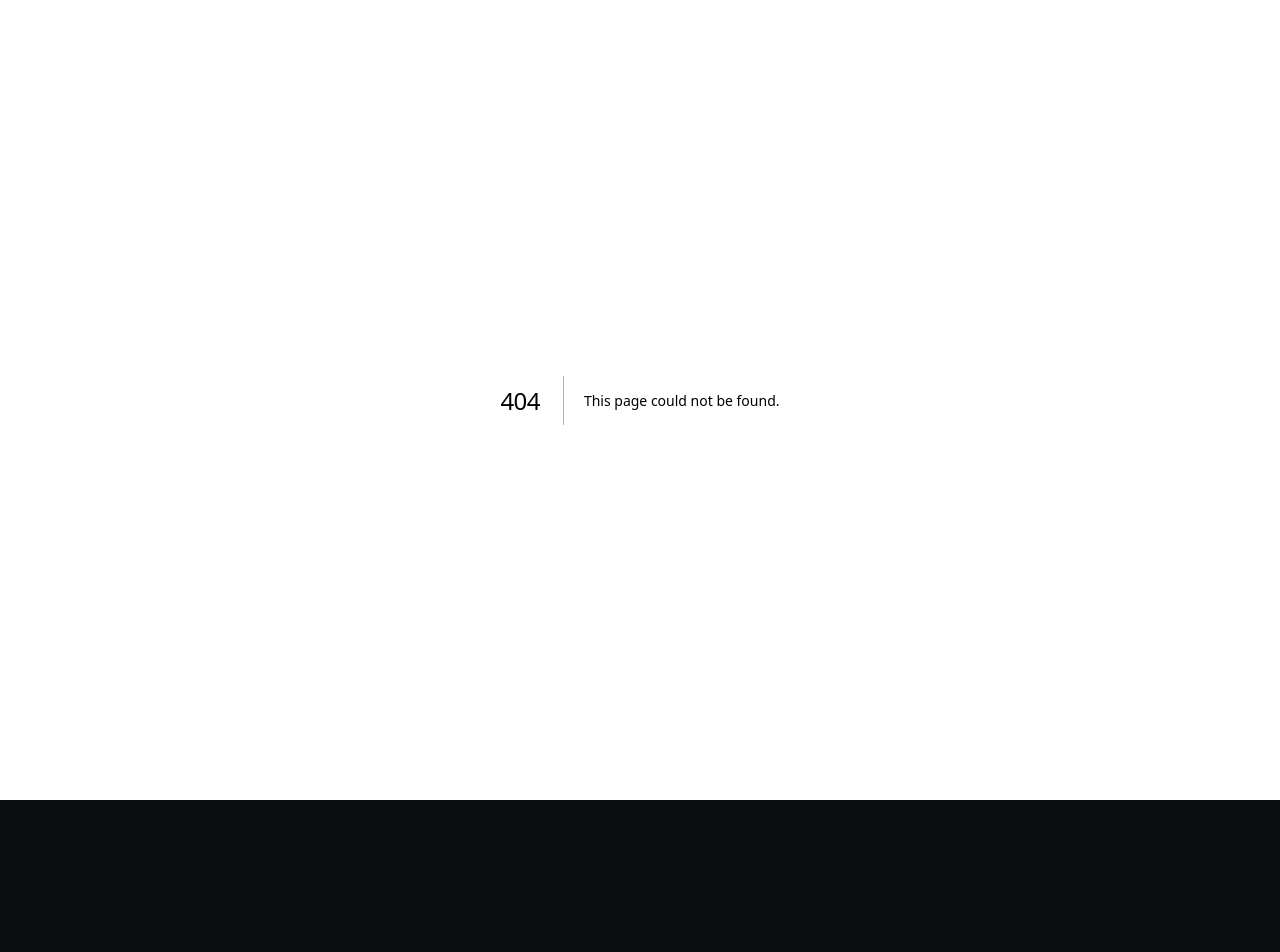
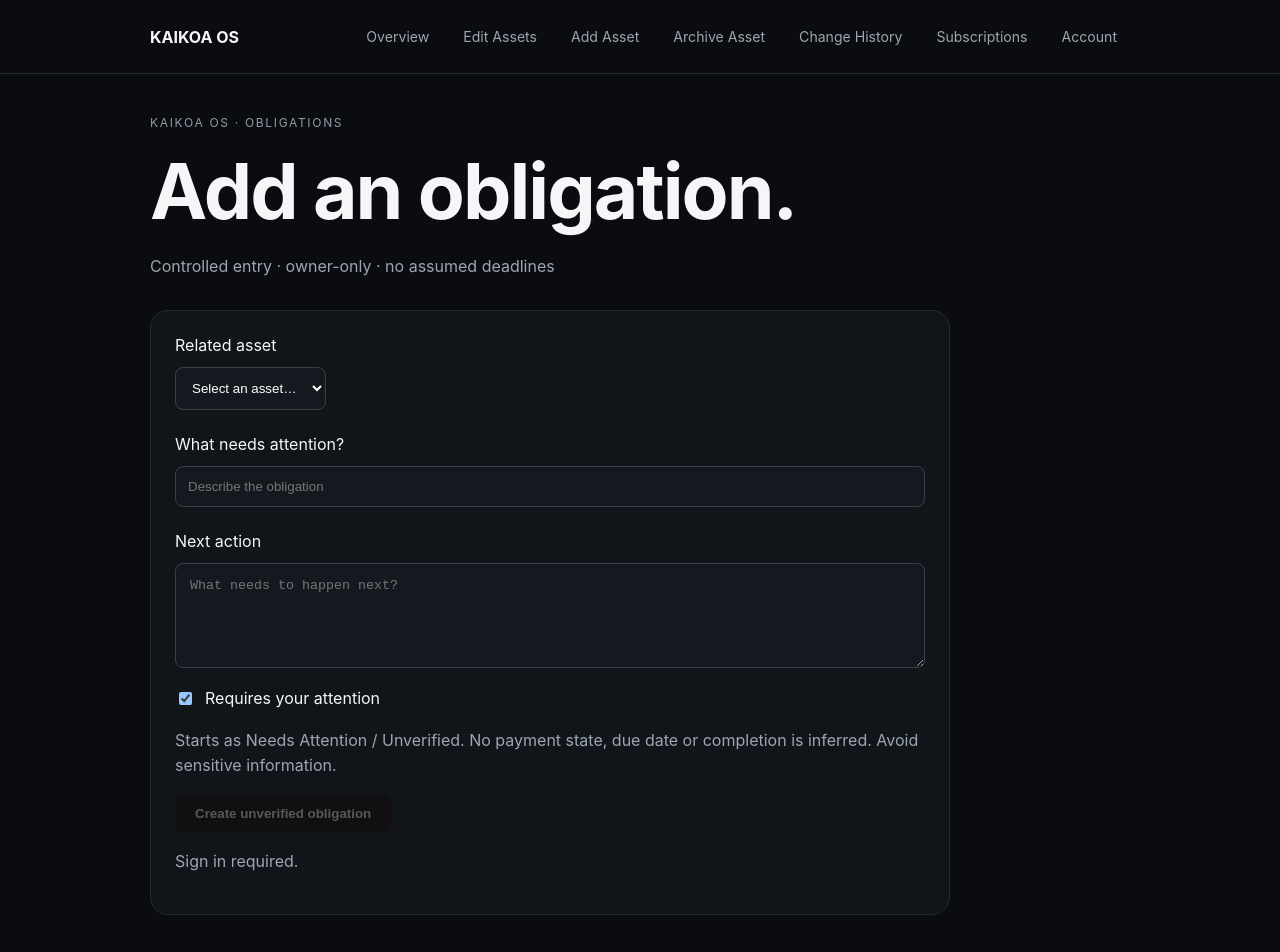
Before and after one commit to KAIKOA-Labs/kaikoa-os, a Next.js app: page /private-memory/obligations/new in a window 1280 px wide. Before the commit this address had no page. Shown: the top 952 px of the page. Before the commit the page ends 800 px from the top, so only its background shows below. Built offline with nearby package versions, Linux system fonts and the light colour scheme; no server answers.

Commit message:
Milestone 004D: controlled audited obligation entry form

```diff
--- /dev/null
+++ b/app/private-memory/obligations/new/page.tsx
@@ -0,0 +1,44 @@
+"use client";
+import {useEffect,useState} from "react";
+import Link from "next/link";
+import {getBrowserSupabase} from "@/lib/supabase-browser";
+type Asset={id:string;name:string;status:string};
+export default function NewObligation(){
+ const [assets,setAssets]=useState<Asset[]>([]);
+ const [entityId,setEntityId]=useState("");
+ const [title,setTitle]=useState("");
+ const [nextAction,setNextAction]=useState("");
+ const [requiresOwner,setRequiresOwner]=useState(true);
+ const [busy,setBusy]=useState(false);
+ const [created,setCreated]=useState(false);
+ const [message,setMessage]=useState("Checking access…");
+ useEffect(()=>{let active=true;(async()=>{
+  const db=getBrowserSupabase();if(!db){setMessage("Authentication unavailable.");return;}
+  const {data:user,error:authError}=await db.auth.getUser();if(!active)return;
+  if(authError||!user.user){setMessage("Sign in required.");return;}
+  const {data,error}=await db.from("entities").select("id,name,status").neq("status","ARCHIVED").order("name");
+  if(!active)return;
+  if(error){setMessage("Unable to load assets.");return;}
+  setAssets(data??[]);setMessage("");
+ })().catch(()=>{if(active)setMessage("Unable to load assets.");});return()=>{active=false};},[]);
+ async function save(){
+  if(busy||created||!entityId||title.trim().length<4||nextAction.trim().length<4)return;
+  setBusy(true);setMessage("Saving…");
+  const db=getBrowserSupabase();
+  if(!db){setMessage("Authentication unavailable.");setBusy(false);return;}
+  const {error}=await db.rpc("create_inventory_obligation",{p_entity_id:entityId,p_title:title,p_next_action:nextAction,p_requires_owner_attention:requiresOwner});
+  if(error){setMessage("Not saved. Check for duplicate titles, invalid input or authorization.");setBusy(false);return;}
+  setCreated(true);setMessage("Obligation created as Unverified. No due date assigned. Change History updated.");setBusy(false);
+ }
+ return <main className="shell"><header><p className="eyebrow">KAIKOA OS · OBLIGATIONS</p><h1>Add an obligation.</h1><p className="muted">Controlled entry · owner-only · no assumed deadlines</p></header>
+ <section className="panel" style={{maxWidth:800}}>
+ <label htmlFor="related-asset">Related asset</label><select id="related-asset" value={entityId} onChange={e=>setEntityId(e.target.value)} disabled={busy||created} style={{display:"block",margin:"12px 0 24px",padding:12,background:"#15191f",color:"white",border:"1px solid #3a404a",borderRadius:8}}><option value="">Select an asset…</option>{assets.map(a=><option value={a.id} key={a.id}>{a.name}</option>)}</select>
+ <label htmlFor="obligation-title">What needs attention?</label><input id="obligation-title" maxLength={160} value={title} onChange={e=>setTitle(e.target.value)} disabled={busy||created} placeholder="Describe the obligation" style={{display:"block",width:"100%",margin:"12px 0 24px",padding:12,background:"#15191f",color:"white",border:"1px solid #3a404a",borderRadius:8}}/>
+ <label htmlFor="next-action">Next action</label><textarea id="next-action" maxLength={1000} rows={5} value={nextAction} onChange={e=>setNextAction(e.target.value)} disabled={busy||created} placeholder="What needs to happen next?" style={{display:"block",width:"100%",margin:"12px 0 20px",padding:14,background:"#15191f",color:"white",border:"1px solid #3a404a",borderRadius:8}}/>
+ <label style={{display:"flex",alignItems:"center",gap:10,marginBottom:20}}><input type="checkbox" checked={requiresOwner} onChange={e=>setRequiresOwner(e.target.checked)} disabled={busy||created}/>Requires your attention</label>
+ <p className="muted">Starts as Needs Attention / Unverified. No payment state, due date or completion is inferred. Avoid sensitive information.</p>
+ <button type="button" disabled={busy||created||!entityId||title.trim().length<4||nextAction.trim().length<4} onClick={()=>void save()} style={{padding:"12px 20px",borderRadius:8,border:0,fontWeight:700}}>{busy?"Saving…":"Create unverified obligation"}</button>
+ {message&&<p role="status" className="muted">{message}</p>}
+ {created&&<p><Link href="/private-memory">View obligations →</Link></p>}
+ </section></main>;
+}
```
